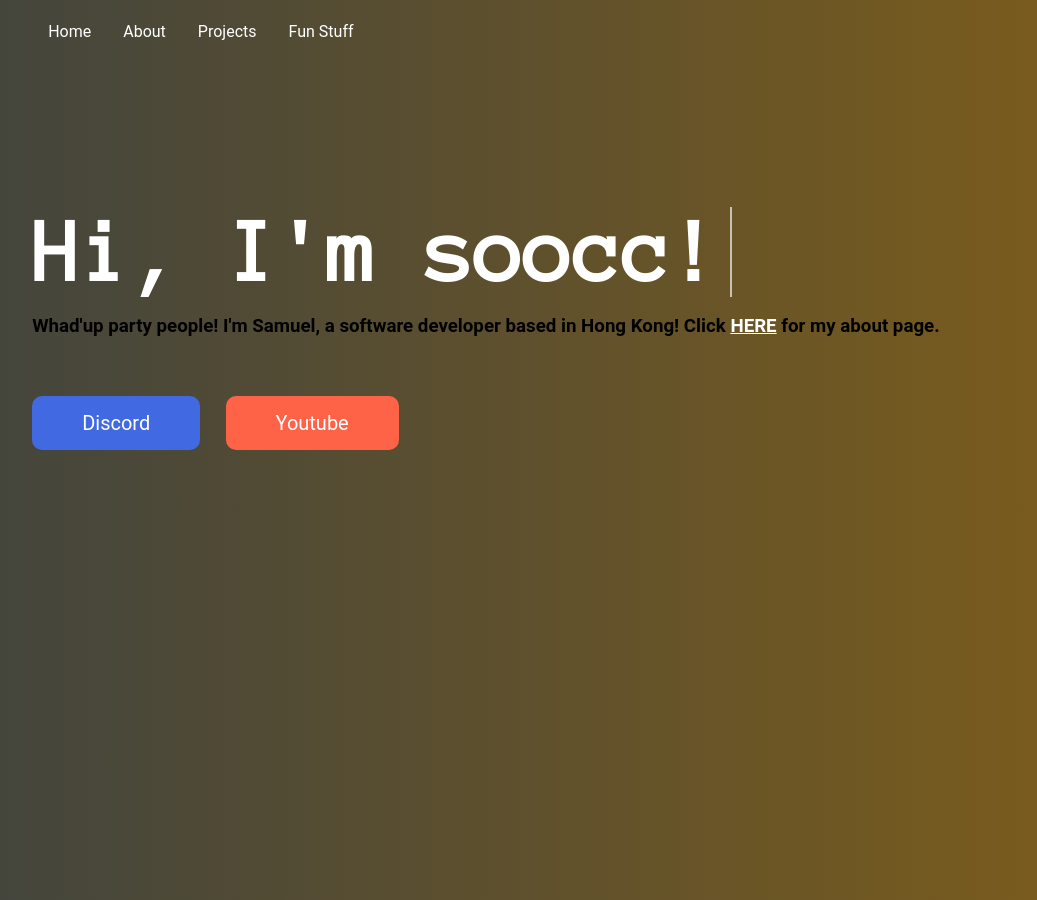
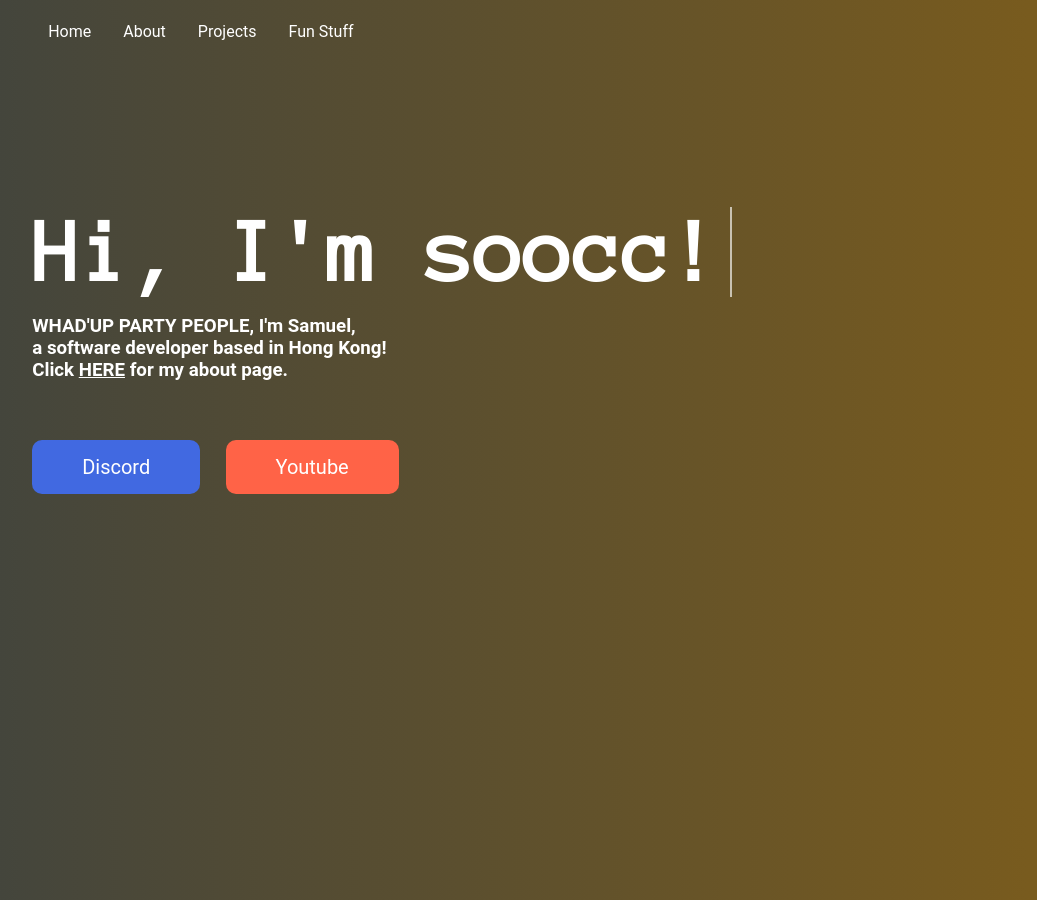
Before and after one commit to soocc/sooccsocks2, a Jekyll site: the page built from index.html, in a window 1280 px wide. Shown: the whole page, without its empty margins (39-1076 px from the left). Built offline with Jekyll 4.4.1, drawn with Linux system fonts in a browser that asks for light colours; some web fonts are replaced.

Commit message:
Update index.html

```diff
--- a/index.html
+++ b/index.html
@@ -38,7 +38,7 @@
         to{border-right-color: transparent;}
       }
 
-      .navbar a, .dropdown .dropbtn, .welcome, p, .about-link {
+      .navbar a, .dropdown .dropbtn, .welcome, h3, .about-link {
         color: white;
       }
 
@@ -82,7 +82,9 @@
       <h1 class="welcome anim-typewriter">Hi, I'm soocc!</h1>
 
       <h3>
-        Whad'up party people! I'm Samuel, a <strong>software developer</strong> based in Hong Kong! Click <strong><a class="about-link" href="soocc.github.io/about">HERE</a></strong> for my about page.<br>
+        WHAD'UP PARTY PEOPLE, I'm Samuel,<br>
+        a <strong>software developer</strong> based in Hong Kong!<br>
+        Click <strong><a class="about-link" href="soocc.github.io/about">HERE</a></strong> for my about page.<br>
       </h3>
     </div>
 
```
